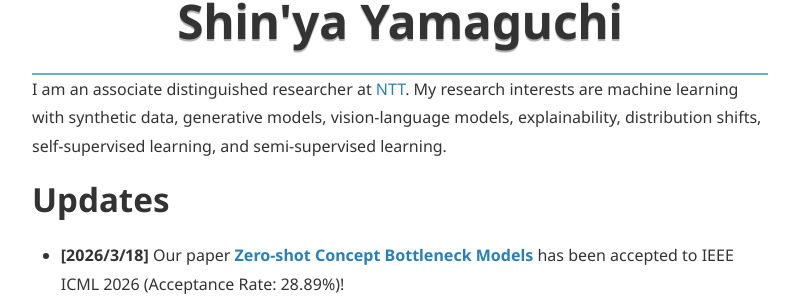
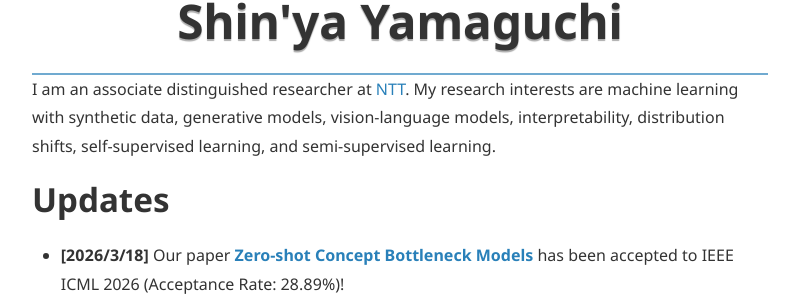
Before and after one commit to yshinya6/yshinya6.github.io, a Jekyll site: the page built from index.md, in a window 1280 px wide and 1400 px high. Shown: the part 285-585 px from the top of the window, without its empty margins (240-1039 px from the left). Built offline with Jekyll 4.4.1, drawn with Linux system fonts in a browser that asks for light colours; nearby versions of some CDN libraries; some of the changed text lies outside the part shown.

Commit message:
Update index.md

```diff
--- a/index.md
+++ b/index.md
@@ -17,7 +17,7 @@ layout: post
 </div>
 
 I am an associate distinguished researcher at [NTT](https://www.rd.ntt/e/cds/).
-My research interests are machine learning with synthetic data, generative models, vision-language models, explainability, distribution shifts, self-supervised learning, and semi-supervised learning.
+My research interests are machine learning with synthetic data, generative models, vision-language models, interpretability, distribution shifts, self-supervised learning, and semi-supervised learning.
 
 # Updates
 * **[2026/3/18]** Our paper [**Zero-shot Concept Bottleneck Models**](https://arxiv.org/abs/2502.09018) has been accepted to IEEE ICML 2026 (Acceptance Rate: 28.89%)!
```
Also changed, not shown: other parts of index.md (+1 -1 lines).
